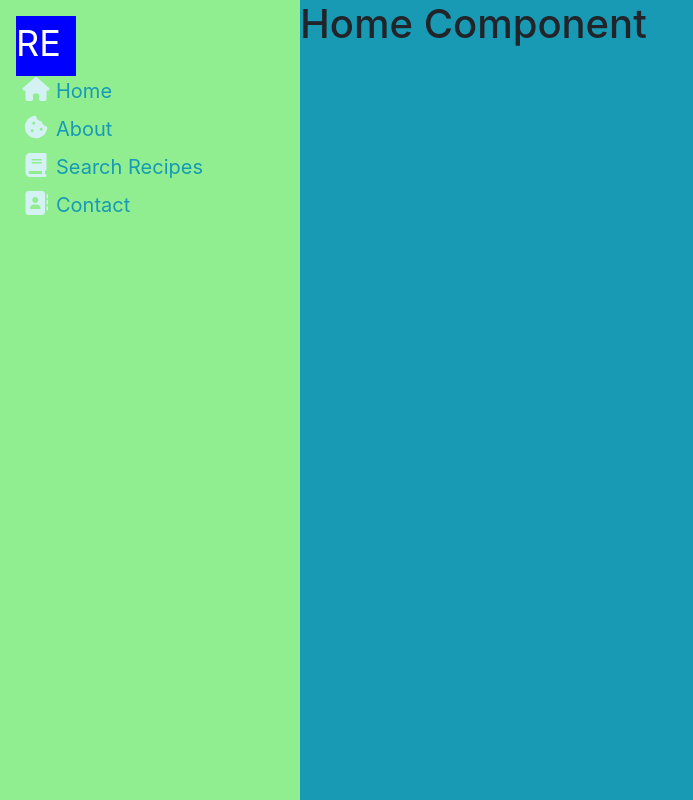
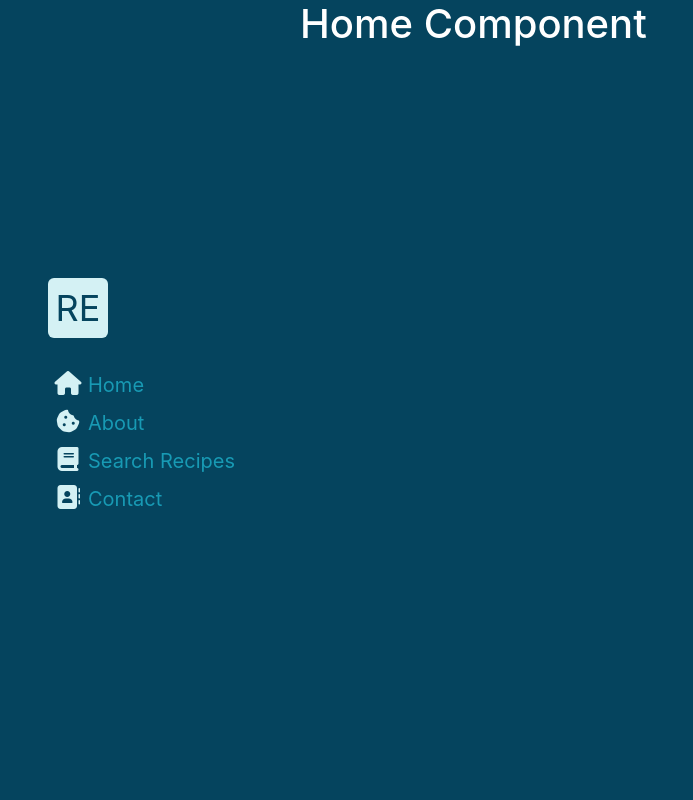
Before and after one commit to mcheng09/react-recipeas, a React (Create React App) app: page / in a window 1280 px wide. Shown: the whole page, without its empty margins (0-693 px from the left). Built offline with nearby package versions, Linux system fonts and the light colour scheme; no server answers.

Commit message:
updates(App): adds styling and color to app

```diff
--- a/src/App.js
+++ b/src/App.js
@@ -1,6 +1,6 @@
 import React from 'react';
 import { BrowserRouter, Route, Switch } from 'react-router-dom';
-import './App.css';
+import './App.scss';
 
 import Layout from './hoc/Layout/Layout'
 import HomePage from './pages/Home/Home';
--- a/src/components/Navigation/Navigation.module.css
+++ b/src/components/Navigation/Navigation.module.css
@@ -1,15 +1,23 @@
 .Navigation {
-  background: lightgreen;
-  padding: 16px;
+  display: flex;
+  flex-direction: column;
+  align-items: flex-start;
+  justify-content: center;
+  padding: 48px;
   min-width: 300px;
 }
 
 .NavLogo {
+  display: flex;
+  justify-content: center;
+  align-items: center;
   width: 60px;
   height: 60px;
-  background: blue;
-  color: white;
+  background: #D4F1F4;
+  color: #05445E;
   font-size: 36px;
+  margin-bottom: 32px;
+  border-radius: 10%;
 }
 
 .Navigation h1 {
--- a/src/hoc/Layout/Layout.module.scss
+++ b/src/hoc/Layout/Layout.module.scss
@@ -1,6 +1,6 @@
 .Main {
   display: flex;
-  background: #189AB4;
+  background: #05445E;
   width: 100%;
   height: 100vh;
 }
```
